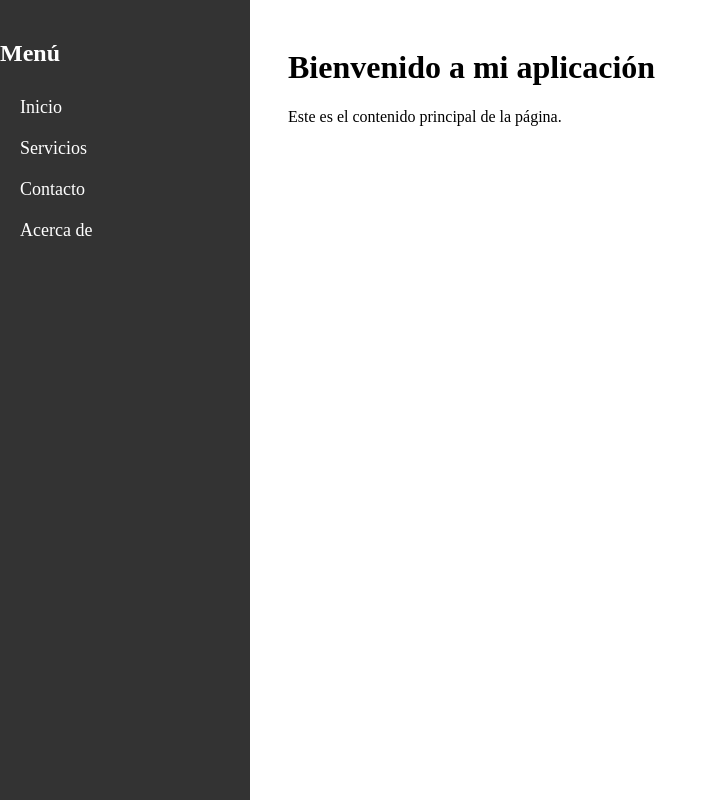
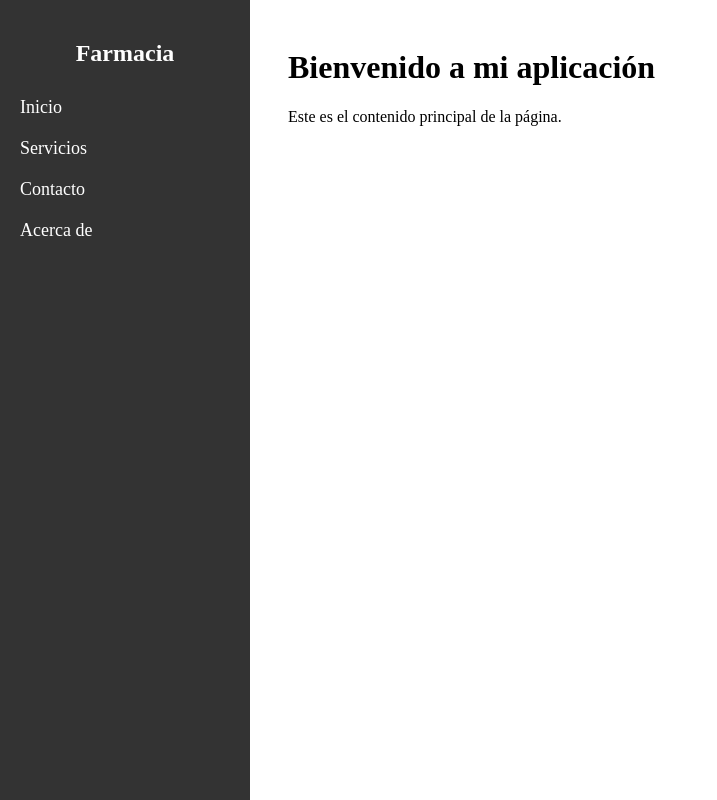
Before and after one commit to DanieZapata/Pharmacy, an Angular app: page / in a window 1280 px wide. Shown: the whole page, without its empty margins (0-717 px from the left). Built offline with nearby package versions, Linux system fonts and the light colour scheme.

Commit message:
update: redefinition

```diff
--- a/src/app/sidebar/sidebar.component.css
+++ b/src/app/sidebar/sidebar.component.css
@@ -1,4 +1,4 @@
-/* Estilo del sidebar estático */
+
 .sidenav {
     height: 100vh; /* Ocupa toda la altura de la pantalla */
     width: 250px; /* Ancho fijo del sidebar */
@@ -10,6 +10,9 @@
     padding-top: 20px;
   }
 
+  .sidenav h2{
+    text-align: center;
+  }
   /* Estilos para los enlaces */
   .sidenav a {
     padding: 10px 20px;
--- a/src/app/sidebar/sidebar.component.html
+++ b/src/app/sidebar/sidebar.component.html
@@ -1,5 +1,5 @@
 <div class="sidenav">
-    <h2>Menú</h2>
+    <h2>Farmacia</h2>
     <a href="#">Inicio</a>
     <a href="#">Servicios</a>
     <a href="#">Contacto</a>
--- a/src/app/sidebar/sidebar.component.ts
+++ b/src/app/sidebar/sidebar.component.ts
@@ -8,9 +8,5 @@ import { Component } from '@angular/core';
   styleUrl: './sidebar.component.css'
 })
 export class SidebarComponent {
-  isOpen = false;
 
-  toggleSidenav() {
-    this.isOpen = !this.isOpen;
-  }
 }
```
